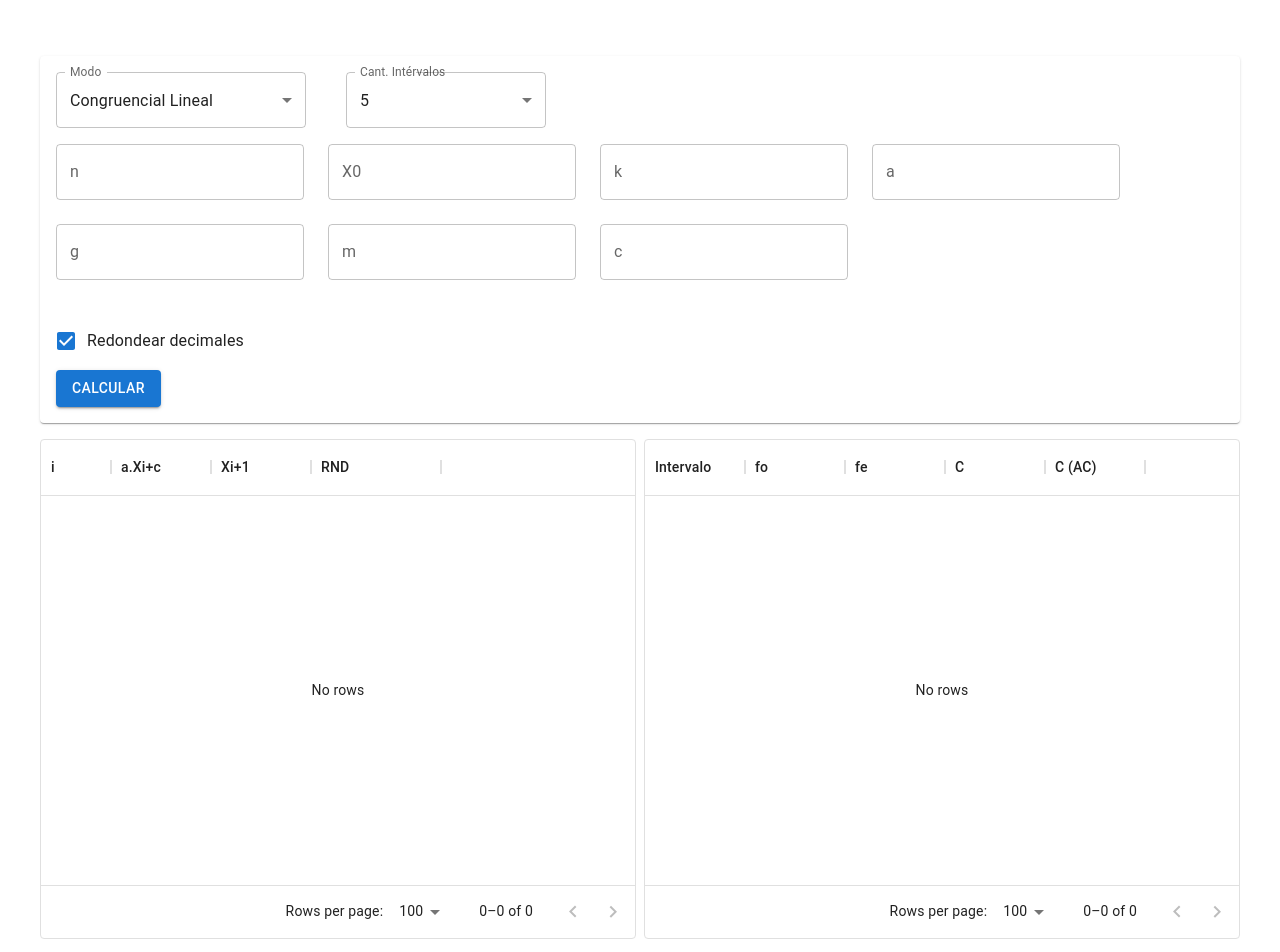
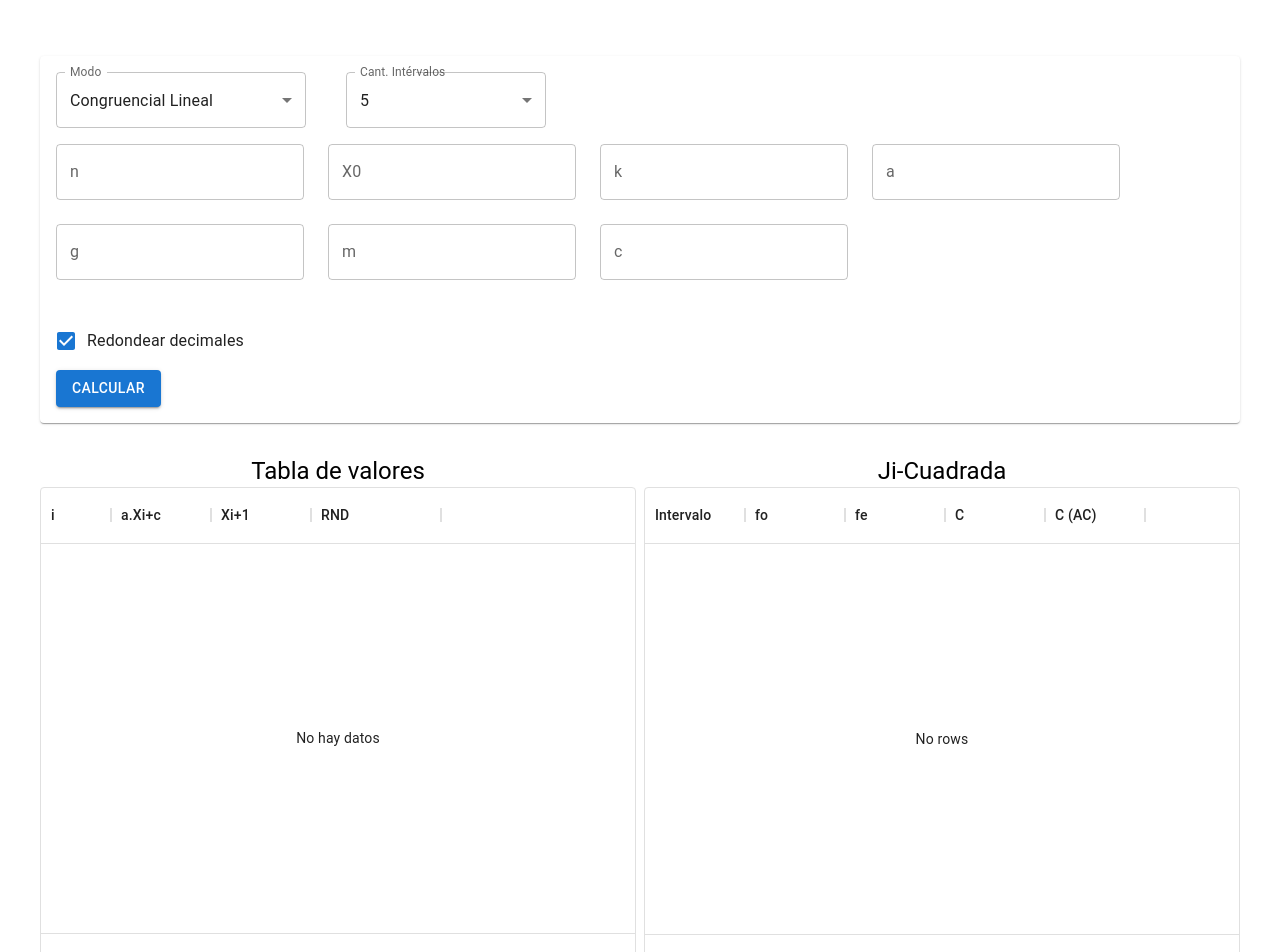
Before and after one commit to IsmaFunes/tp-1, a Next.js app: page / in a window 1280 px wide. Shown: the top 952 px of the page. Built offline with nearby package versions, Linux system fonts and the light colour scheme.

Commit message:
ajustes visuales

```diff
--- a/pages/index.js
+++ b/pages/index.js
@@ -112,10 +112,19 @@ export default function Home() {
   const [chi, setChi] = useState([]);
   const [errors, setErrors] = useState([]);
   const [warnings, setWarnings] = useState([]);
+  const [useAlternativeMultiplicativa, setUseAlternative] = useState(false);
 
   useEffect(() => {
-    params.k && handleParamsChange('multiplicativa', (params.k * 4) + 1)
-  }, [params.k])
+    if (params.k) {
+      let value;
+      if (params.modo === "multiplicativo") {
+        value = params.k * 8 + (useAlternativeMultiplicativa ? 5 : 3)
+      } else {
+        value = (params.k * 4) + 1;
+      }
+      handleParamsChange('multiplicativa', value)
+    }
+  }, [params.k, params.modo, useAlternativeMultiplicativa])
 
   useEffect(() => {
     params.g && handleParamsChange('modulo', Math.pow(2, params.g))
@@ -302,6 +311,9 @@ export default function Home() {
               <FormGroup>
                 <FormControlLabel control={<Checkbox checked={round} onChange={(e) => setRound(e.target.checked)} />} label="Redondear decimales" />
               </FormGroup>
+              {params.modo === "multiplicativo" && <FormGroup>
+                <FormControlLabel control={<Checkbox checked={useAlternativeMultiplicativa} onChange={(e) => setUseAlternative(e.target.checked)} />} label="Usar 5 + 8k (por defecto usa 3 + 8k)" />
+              </FormGroup>}
             </Grid>
           </Grid>
 
@@ -312,9 +324,14 @@ export default function Home() {
           </LoadingButton>
         </Paper>
       </Grid>
-      <Grid item xs={5}>
+      <Grid item xs={5} marginTop={2}>
         <Grid container spacing={1} direction="row">
-          <Grid item xs>
+          <Grid item xs sx={{
+            textAlign: 'center'
+          }}>
+            <Typography variant="h5">
+              Tabla de valores
+            </Typography>
             <Box sx={{
               height: '500px'
             }} >
@@ -327,22 +344,44 @@ export default function Home() {
                 pageSize={10}
                 rowsPerPageOptions={[5, 10, 50, 100]}
                 getRowId={(row) => row.i}
-                disabl
+                disableColumnFilter
+                localeText={{
+                  noRowsLabel: "No hay datos",
+                  columnMenuFilter: "Filtrar",
+                  columnMenuHideColumn: 'Esconder',
+                  columnMenuShowColumns: 'Mostrar columnas',
+                }}
+                componentsProps={{
+                  pagination: {
+                    labelRowsPerPage: "Filas por página",
+                    labelDisplayedRows: ({ from, to, count, page }) => {
+                      return `${from}-${to} de ${count !== -1 ? count : `más de ${to}`}`;
+                    }
+                  }
+                }}
                 {...rowsState}
                 onPageChange={(page) => setRowsState((prev) => ({ ...prev, page }))}
+
                 onPageSizeChange={(pageSize) =>
                   setRowsState((prev) => ({ ...prev, pageSize }))
                 }
               />
             </Box>
           </Grid>
-          <Grid item xs>
+          <Grid item xs sx={{
+            textAlign: 'center'
+          }}>
+            <Typography variant="h5">
+              Ji-Cuadrada
+            </Typography>
             <Box sx={{
               height: '500px'
             }} >
               <DataGrid
                 rows={chi || []}
                 loading={loading}
+                hideFooterPagination
+
                 columns={[{
                   field: 'interval',
                   headerName: "Intervalo",
```
